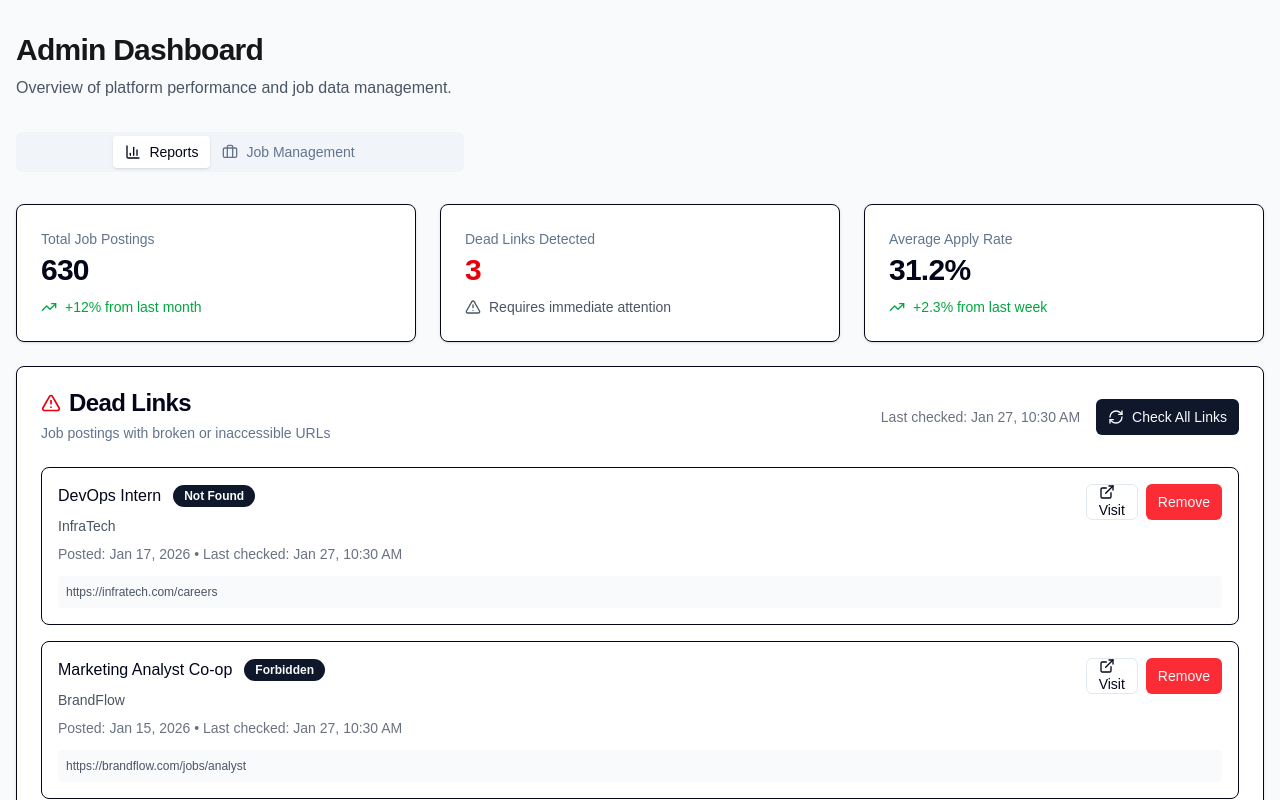
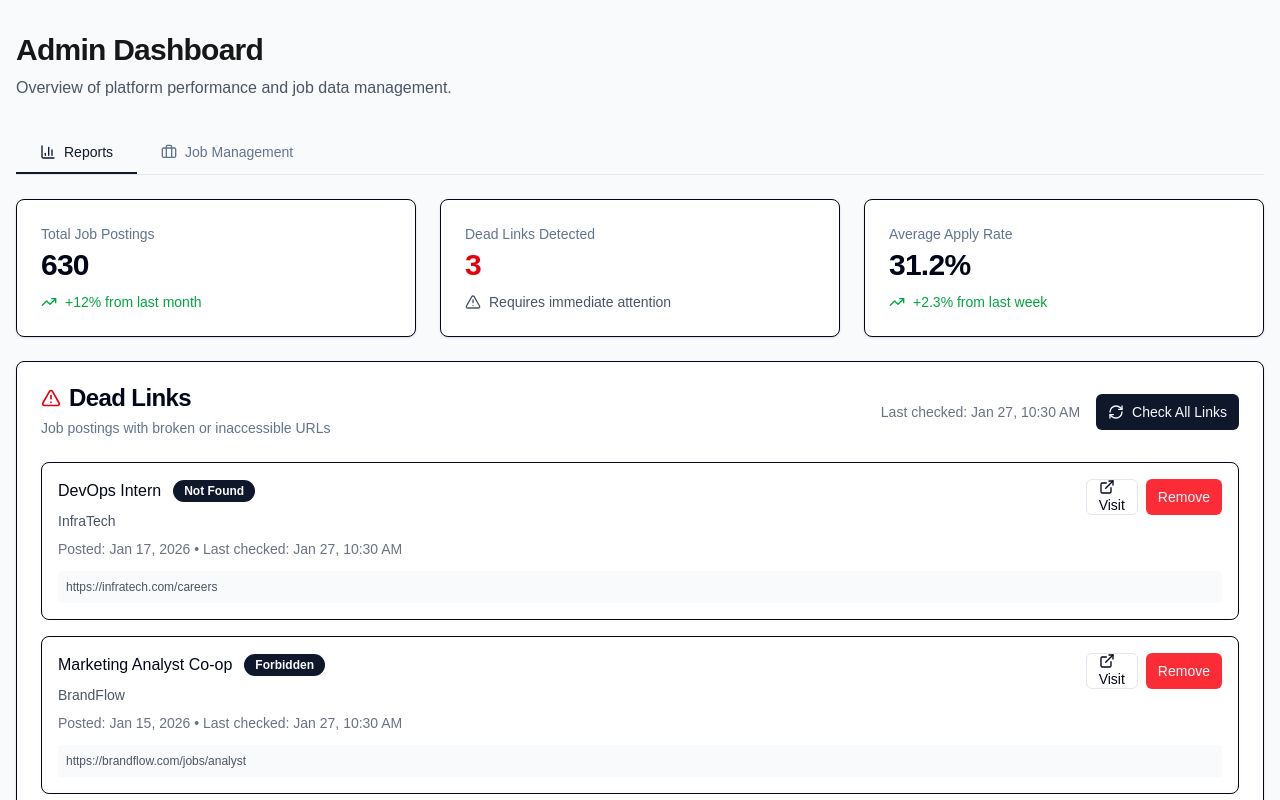
Before and after one commit to CSC392-CSC492-Building-AI-ML-systems/CanWorks-Winter2026, a Next.js app in the folder pathfinder-frontend/: page /admin-dashboard in a window 1280 px wide. Shown: the top 800 px of the page. Built offline with nearby package versions, Linux system fonts and the light colour scheme.

Commit message:
Finished admin dashboard

```diff
--- a/pathfinder-frontend/src/app/admin-dashboard/jobManagement.tsx
+++ b/pathfinder-frontend/src/app/admin-dashboard/jobManagement.tsx
@@ -109,13 +109,13 @@ export default function AdminJobManagement() {
 
   return (
     <Tabs defaultValue="upload" className="space-y-6">
-      <TabsList className="grid w-full grid-cols-3">
+      {/* Updated TabsList to be cleaner without grid constraints */}
+      <TabsList className="mb-6">
         <TabsTrigger value="upload" className="flex items-center gap-2"><Upload className="w-4 h-4" />Upload Jobs</TabsTrigger>
         <TabsTrigger value="sources" className="flex items-center gap-2"><Server className="w-4 h-4" />Job Sources</TabsTrigger>
         <TabsTrigger value="insights" className="flex items-center gap-2"><Lightbulb className="w-4 h-4" />Career Insights</TabsTrigger>
       </TabsList>
 
-      {/* Upload Jobs Tab */}
       <TabsContent value="upload" className="space-y-6">
         <Card>
           <CardHeader>
@@ -149,7 +149,6 @@ export default function AdminJobManagement() {
           </CardContent>
         </Card>
 
-        {/* SFTP Configuration */}
         <Card>
             <CardHeader>
             <CardTitle className="flex items-center gap-2"><Server className="w-5 h-5" />SFTP Configuration</CardTitle>
@@ -188,7 +187,6 @@ export default function AdminJobManagement() {
         </Card>
       </TabsContent>
 
-      {/* Job Sources Tab */}
       <TabsContent value="sources" className="space-y-6">
         <Card>
           <CardHeader>
@@ -235,7 +233,6 @@ export default function AdminJobManagement() {
         </Card>
       </TabsContent>
 
-      {/* Career Insights Tab */}
       <TabsContent value="insights" className="space-y-6">
         <Card>
             <CardHeader>
--- a/pathfinder-frontend/src/app/admin-dashboard/page.tsx
+++ b/pathfinder-frontend/src/app/admin-dashboard/page.tsx
@@ -17,7 +17,8 @@ export default function AdminDashboardPage() {
         </div>
 
         <Tabs defaultValue="reports" className="space-y-6">
-          <TabsList className="grid w-full max-w-md grid-cols-2">
+          {/* Updated TabsList to be cleaner without grid constraints */}
+          <TabsList className="mb-6">
             <TabsTrigger value="reports" className="flex items-center gap-2">
               <BarChart3 className="w-4 h-4" />
               Reports
--- a/pathfinder-frontend/src/app/admin-dashboard/reports.tsx
+++ b/pathfinder-frontend/src/app/admin-dashboard/reports.tsx
@@ -238,7 +238,7 @@ export default function AdminReports() {
                     />
                     <Tooltip
                       cursor={{ fill: 'rgba(59, 130, 246, 0.1)' }}
-                      formatter={(value: number) => [`${value.toFixed(1)}%`, 'Apply Rate']}
+                      formatter={(value?: number) => [value == null ? '' : `${value.toFixed(1)}%`, 'Apply Rate']}
                     />
                     <Bar
                       dataKey="applyRate"
--- a/pathfinder-frontend/src/app/components/globalComponents.tsx
+++ b/pathfinder-frontend/src/app/components/globalComponents.tsx
@@ -133,6 +133,7 @@ export const Textarea = React.forwardRef<HTMLTextAreaElement, React.TextareaHTML
 Textarea.displayName = "Textarea";
 
 // --- Tabs Components ---
+// Context for Active State
 const TabsContext = React.createContext<{ activeTab: string; setActiveTab: (v: string) => void }>({ activeTab: '', setActiveTab: () => {} });
 
 export const Tabs = ({ defaultValue, children, className, ...props }: any) => {
@@ -144,20 +145,30 @@ export const Tabs = ({ defaultValue, children, className, ...props }: any) => {
   );
 };
 
+// Cleaner "Line/Underline" Style List
 export const TabsList = ({ className, children, ...props }: any) => (
-  <div className={cn("inline-flex h-10 items-center justify-center rounded-md bg-slate-100 p-1 text-slate-500", className)} {...props}>
+  <div
+    className={cn(
+      "flex w-full items-center justify-start border-b border-slate-200 bg-transparent p-0",
+      className
+    )}
+    {...props}
+  >
     {children}
   </div>
 );
 
+// Cleaner "Line/Underline" Style Trigger
 export const TabsTrigger = ({ value, className, children, ...props }: any) => {
   const { activeTab, setActiveTab } = React.useContext(TabsContext);
   const isActive = activeTab === value;
   return (
     <button
       className={cn(
-        "inline-flex items-center justify-center whitespace-nowrap rounded-sm px-3 py-1.5 text-sm font-medium ring-offset-white transition-all focus-visible:outline-none focus-visible:ring-2 focus-visible:ring-slate-950 focus-visible:ring-offset-2 disabled:pointer-events-none disabled:opacity-50",
-        isActive ? "bg-white text-slate-950 shadow-sm" : "hover:bg-slate-200/50 hover:text-slate-900",
+        "inline-flex items-center justify-center whitespace-nowrap px-6 py-2.5 text-sm font-medium ring-offset-white transition-all focus-visible:outline-none focus-visible:ring-2 focus-visible:ring-slate-950 focus-visible:ring-offset-2 disabled:pointer-events-none disabled:opacity-50 border-b-2",
+        isActive
+          ? "border-slate-900 text-slate-900"
+          : "border-transparent text-slate-500 hover:text-slate-900 hover:border-slate-300",
         className
       )}
       onClick={() => setActiveTab(value)}
@@ -172,7 +183,7 @@ export const TabsContent = ({ value, className, children, ...props }: any) => {
   const { activeTab } = React.useContext(TabsContext);
   if (activeTab !== value) return null;
   return (
-    <div className={cn("mt-2 ring-offset-white focus-visible:outline-none focus-visible:ring-2 focus-visible:ring-slate-950 focus-visible:ring-offset-2", className)} {...props}>
+    <div className={cn("mt-6 ring-offset-white focus-visible:outline-none focus-visible:ring-2 focus-visible:ring-slate-950 focus-visible:ring-offset-2", className)} {...props}>
       {children}
     </div>
   );
```
